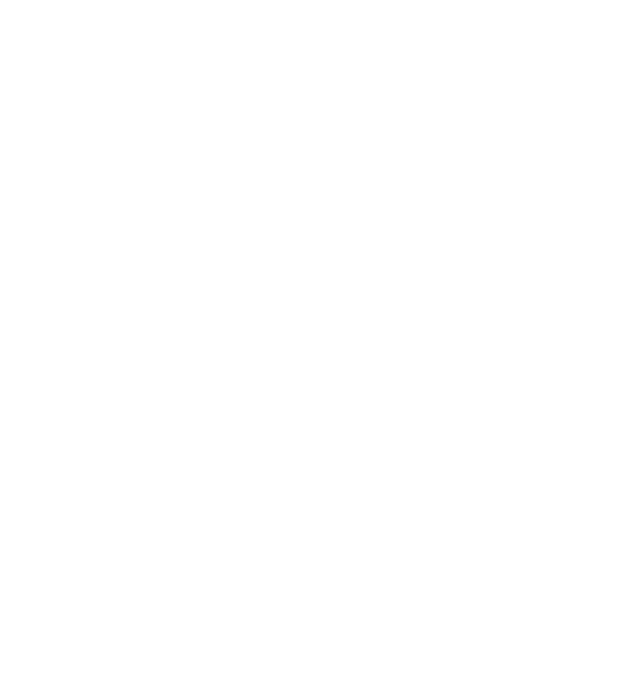
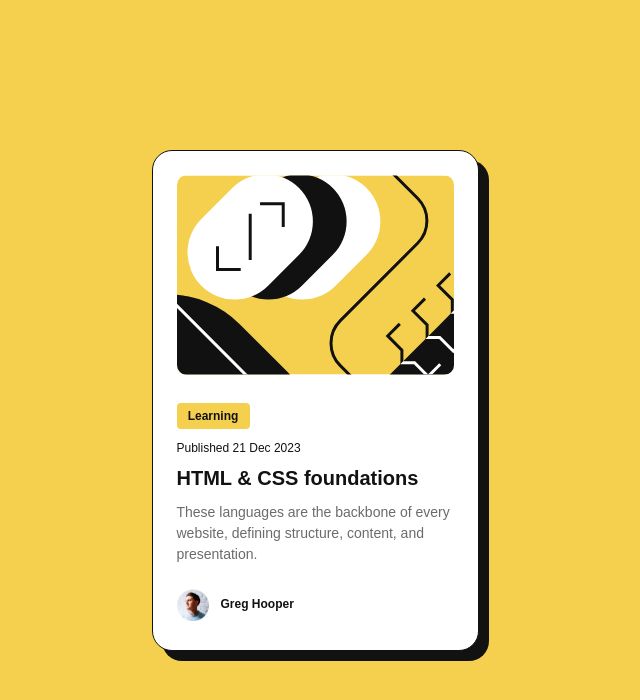
Before and after one commit to disentfoday/blog-preview-card, a plain HTML site: page index.html in a window 1280 px wide. Shown: the whole page, without its empty margins (325-965 px from the left). Drawn offline with Linux system fonts and the light colour scheme; files that its build step writes are made by us from their sources; a web font is replaced by a local one.

Commit message:
Update html and css

```diff
--- a/css/styles.css
+++ b/css/styles.css
@@ -0,0 +1,135 @@
+/* CSS presets */
+* {
+    margin: 0;
+    padding: 0;
+    box-sizing: border-box;
+    font-family: 'Figtree', sans-serif;
+}
+
+:root {
+    --yellow: hsl(47, 88%, 63%);
+    --white: hsl(0, 0%, 100%);
+    --gray-500: hsl(0, 0%, 42%);
+    --gray-950: hsl(0, 0%, 7%);
+}
+
+body {
+    background-color: var(--yellow);
+    font-size: 16px;
+    height: 100vh;
+    display: flex;
+    justify-content: center;
+    align-items: center;
+}
+
+h2 {
+    font-size: 20px;
+    margin-bottom: 12px;
+    color: var(--gray-950);
+    transition: color 0.3s ease;
+}
+
+/* Main styles */
+
+.container {
+    width: 100%;
+    max-width: 327px;
+    height: 100%;
+    max-height: 501px;
+    background-color: var(--white);
+    border-radius: 20px;
+    border: 1px solid var(--gray-950);
+    box-shadow: 10px 10px  var(--gray-950);
+    padding: 24px;
+}
+
+.article-image {
+    width: 100%;
+    max-width: 279px;
+    height: 200px;
+    border-radius: 10px;
+    object-fit: cover;
+    margin-bottom: 24px;
+}
+
+.content {
+    max-width: 279px;
+    width: 100%;
+    max-height: 173px;
+    height: 100%;
+}
+
+.type {
+    background-color: var(--yellow);
+    max-width: 73px;
+    max-height: 26px;
+    width: 100%;
+    height: 100%;
+    border-radius: 4px;
+    display: flex;
+    justify-content: center;
+    align-items: center;
+    margin-bottom: 12px;
+}
+
+.type p {
+    font-size: 12px;
+    font-weight: 800;
+    color: var(--gray-950);
+}
+
+.date {
+    font-size: 12px;
+    color: var(--gray-950);
+    margin-bottom: 12px;
+}
+
+.content p:nth-child(4) {
+    font-size: 14px;
+    color: var(--gray-500);
+    line-height: 1.5;
+    margin-bottom: 24px;
+}
+
+.author {
+    width: 129px;
+    height: 32px;
+    display: flex;
+    gap: 12px;
+}
+
+.author img {
+    width: 32px;
+    height: 32px;
+}
+
+.author-name {
+    font-size: 12px;
+    color: var(--gray-950);
+    padding-top: 8px;
+}
+
+/* Media queries */
+
+@media screen and (min-width: 1440px) {
+    h2:hover {
+        color: var(--yellow);
+        cursor: pointer;
+        transition: 0.3s;
+    }
+
+    .conteiner {
+        width: 384px;
+        height: 522px;
+    }
+
+    .type {
+        width: 82px;
+        height: 29px;
+    }
+
+    .content {
+        width: 336px;
+        height: 194px;
+    }
+}
--- a/index.html
+++ b/index.html
@@ -8,12 +8,44 @@
 
   <title>Frontend Mentor | Blog preview card</title>
 
-  <link rel="stylesheet" href="styles.css">
+  <link rel="stylesheet" href="css/styles.css">
 
   <link href="https://fonts.google.com/specimen/Figtree" rel="stylesheet">
 </head>
 <body>
 
+  <div class="container">
+
+    <img
+      src="assets/images/illustration-article.svg"
+      alt="Illustration of a person reading a book"
+      class="article-image"
+    />
+
+    <div class="content">
+      <div class="type">
+        <p>Learning</p>
+      </div>
+        <p class="date">Published 21 Dec 2023</p>
+
+        <h2>HTML & CSS foundations</h2>
+
+        <p>These languages are the backbone of every website, defining structure, content, and presentation.</p>
+
+        <div class="author">
+
+          <img
+            src="assets/images/image-avatar.webp"
+            alt="Picture of Greg Hooper"
+            class="author-image"
+          />
+          <h3 class="author-name">Greg Hooper</h3>
+
+        </div>
+
+    </div>
+
+  </div>
 
 </body>
 </html>
```
Also changed, not shown: 2 other files.
